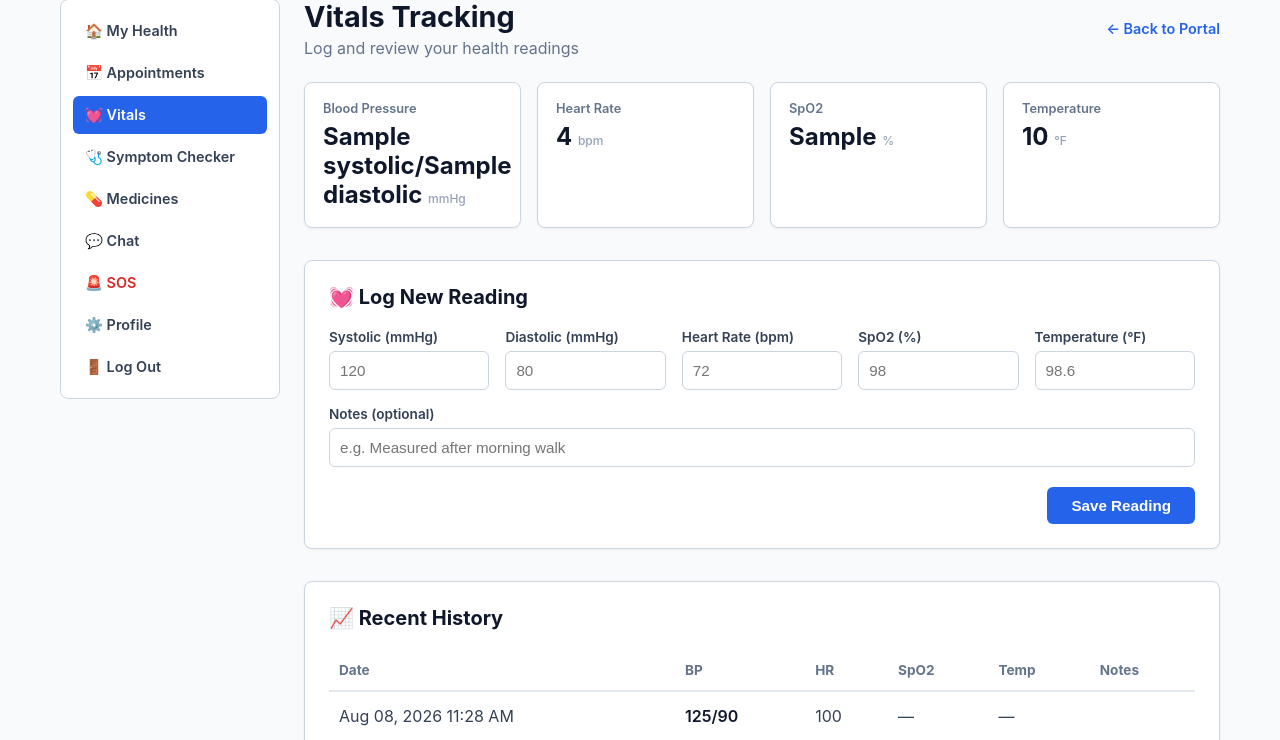
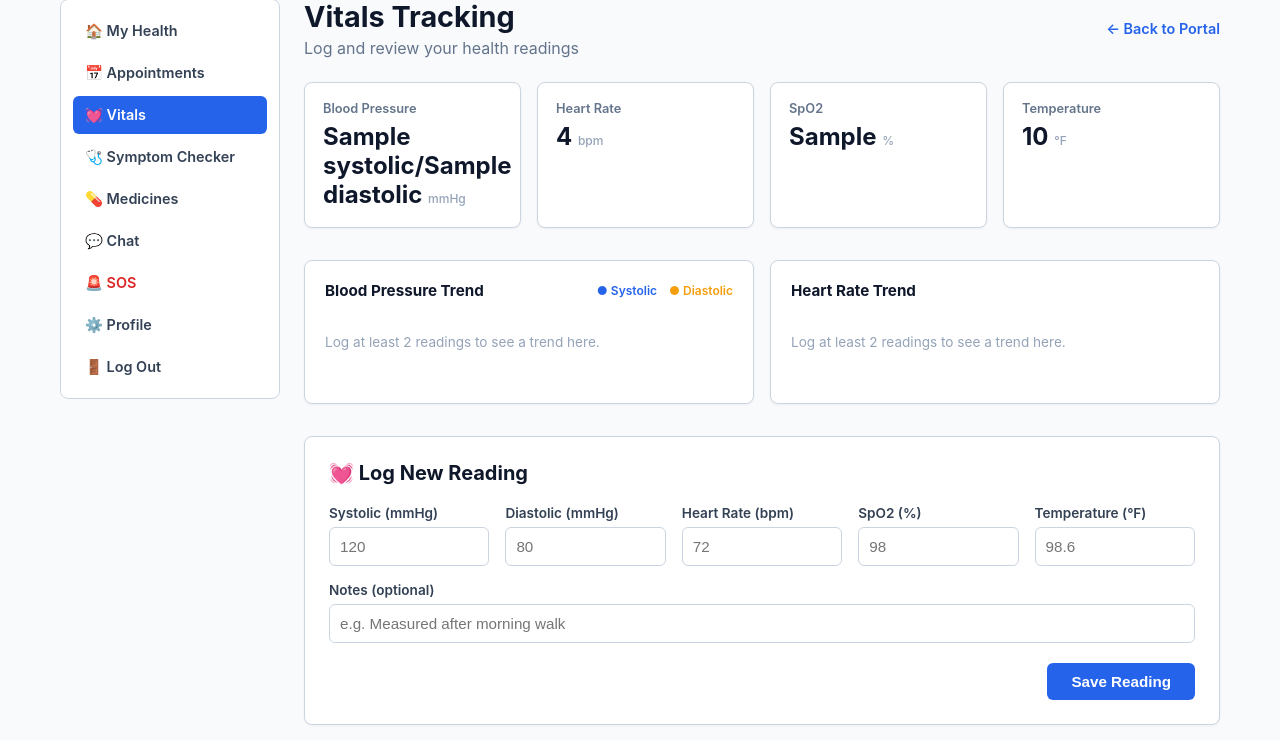
Before and after one commit to dsgm45/medibro, a Flask app: template templates/vitals.html in a window 1280 px wide. Shown: the part 92-832 px from the top of the page. Run offline with Flask 3, Linux system fonts and the light colour scheme; tables that the repository leaves empty hold one stand-in row (values such as "Sample post"); the template is opened without the code that fills it: values that come from a table or form of the project are taken from there, most other values are stand-ins (such as "Sample title", 1, 10 or a date in 2020); parts of the project's set-up code (start-up, migrations or seed data) failed here and were passed over.

Commit message:
Add vitals trend charts (blood pressure and heart rate over time)

```diff
--- a/app.py
+++ b/app.py
@@ -915,7 +915,20 @@ def vitals():
 
     history = Vital.query.filter_by(patient_id=patient_id).order_by(Vital.recorded_at.desc()).limit(20).all()
     latest = history[0] if history else None
-    return render_template('vitals.html', history=history, latest=latest)
+
+    bp_chart_data = [
+        {'date': v.recorded_at.strftime('%m/%d'), 'systolic': v.systolic, 'diastolic': v.diastolic}
+        for v in reversed(history) if v.systolic and v.diastolic
+    ]
+    hr_chart_data = [
+        {'date': v.recorded_at.strftime('%m/%d'), 'heart_rate': v.heart_rate}
+        for v in reversed(history) if v.heart_rate
+    ]
+
+    return render_template(
+        'vitals.html', history=history, latest=latest,
+        bp_chart_data=bp_chart_data, hr_chart_data=hr_chart_data
+    )
 
 SYMPTOM_OPTIONS = [
     'Fever', 'Cough', 'Chest pain', 'Shortness of breath', 'Headache',
--- a/templates/vitals.html
+++ b/templates/vitals.html
@@ -52,6 +52,24 @@
                 {% if latest and latest.temperature %}{{ latest.temperature }}{% else %}&mdash;{% endif %}
                 <span style="font-size: 0.75rem; font-weight: 500; color: #94a3b8;">&deg;F</span>
             </p>
+        </div>
+    </div>
+
+    <!-- Trend Charts -->
+    <div style="display: grid; grid-template-columns: repeat(auto-fit, minmax(320px, 1fr)); gap: 16px; margin-bottom: 32px;">
+        <div style="background-color: #ffffff; border: 1px solid #cbd5e1; border-radius: 8px; padding: 20px; box-shadow: 0 1px 3px rgba(0,0,0,0.05);">
+            <div style="display: flex; justify-content: space-between; align-items: center; margin-bottom: 12px;">
+                <p style="margin: 0; font-weight: 700; color: #0f172a; font-size: 0.95rem;">Blood Pressure Trend</p>
+                <div style="display: flex; gap: 12px; font-size: 0.75rem;">
+                    <span style="color: #2563eb; font-weight: 600;">● Systolic</span>
+                    <span style="color: #f59e0b; font-weight: 600;">● Diastolic</span>
+                </div>
+            </div>
+            <div id="bp-chart"></div>
+        </div>
+        <div style="background-color: #ffffff; border: 1px solid #cbd5e1; border-radius: 8px; padding: 20px; box-shadow: 0 1px 3px rgba(0,0,0,0.05);">
+            <p style="margin: 0 0 12px 0; font-weight: 700; color: #0f172a; font-size: 0.95rem;">Heart Rate Trend</p>
+            <div id="hr-chart"></div>
         </div>
     </div>
 
@@ -128,4 +146,53 @@
     </div>
 </main>
 </div>
+
+<script>
+function drawLineChart(containerId, data, keys, colors) {
+    const container = document.getElementById(containerId);
+    if (!data || data.length < 2) {
+        container.innerHTML = '<p style="color:#94a3b8; font-size:0.85rem; padding: 20px 0;">Log at least 2 readings to see a trend here.</p>';
+        return;
+    }
+    const width = 500;
+    const height = 160;
+    const padding = 32;
+    const allValues = data.flatMap(d => keys.map(k => d[k]));
+    const minV = Math.min(...allValues) - 5;
+    const maxV = Math.max(...allValues) + 5;
+    const xStep = (width - padding * 2) / (data.length - 1);
+
+    function xy(i, val) {
+        const x = padding + i * xStep;
+        const y = height - padding - ((val - minV) / (maxV - minV)) * (height - padding * 2);
+        return [x, y];
+    }
+
+    let svg = `<svg viewBox="0 0 ${width} ${height}" style="width:100%; height:${height}px; display:block;">`;
+    svg += `<line x1="${padding}" y1="${height-padding}" x2="${width-padding}" y2="${height-padding}" stroke="#e2e8f0" stroke-width="1"/>`;
+
+    keys.forEach((key, ki) => {
+        const points = data.map((d, i) => xy(i, d[key]).join(',')).join(' ');
+        svg += `<polyline points="${points}" fill="none" stroke="${colors[ki]}" stroke-width="2.5" stroke-linecap="round" stroke-linejoin="round"/>`;
+        data.forEach((d, i) => {
+            const [x, y] = xy(i, d[key]);
+            svg += `<circle cx="${x}" cy="${y}" r="3" fill="${colors[ki]}"/>`;
+        });
+    });
+
+    const labelIndices = data.length <= 5 ? data.map((_, i) => i) : [0, Math.floor((data.length - 1) / 2), data.length - 1];
+    labelIndices.forEach(i => {
+        const [x] = xy(i, data[i][keys[0]]);
+        svg += `<text x="${x}" y="${height - 8}" font-size="10" fill="#94a3b8" text-anchor="middle">${data[i].date}</text>`;
+    });
+
+    svg += `</svg>`;
+    container.innerHTML = svg;
+}
+
+const bpData = {{ bp_chart_data | tojson }};
+const hrData = {{ hr_chart_data | tojson }};
+drawLineChart('bp-chart', bpData, ['systolic', 'diastolic'], ['#2563eb', '#f59e0b']);
+drawLineChart('hr-chart', hrData, ['heart_rate'], ['#dc2626']);
+</script>
 {% endblock %}
```
